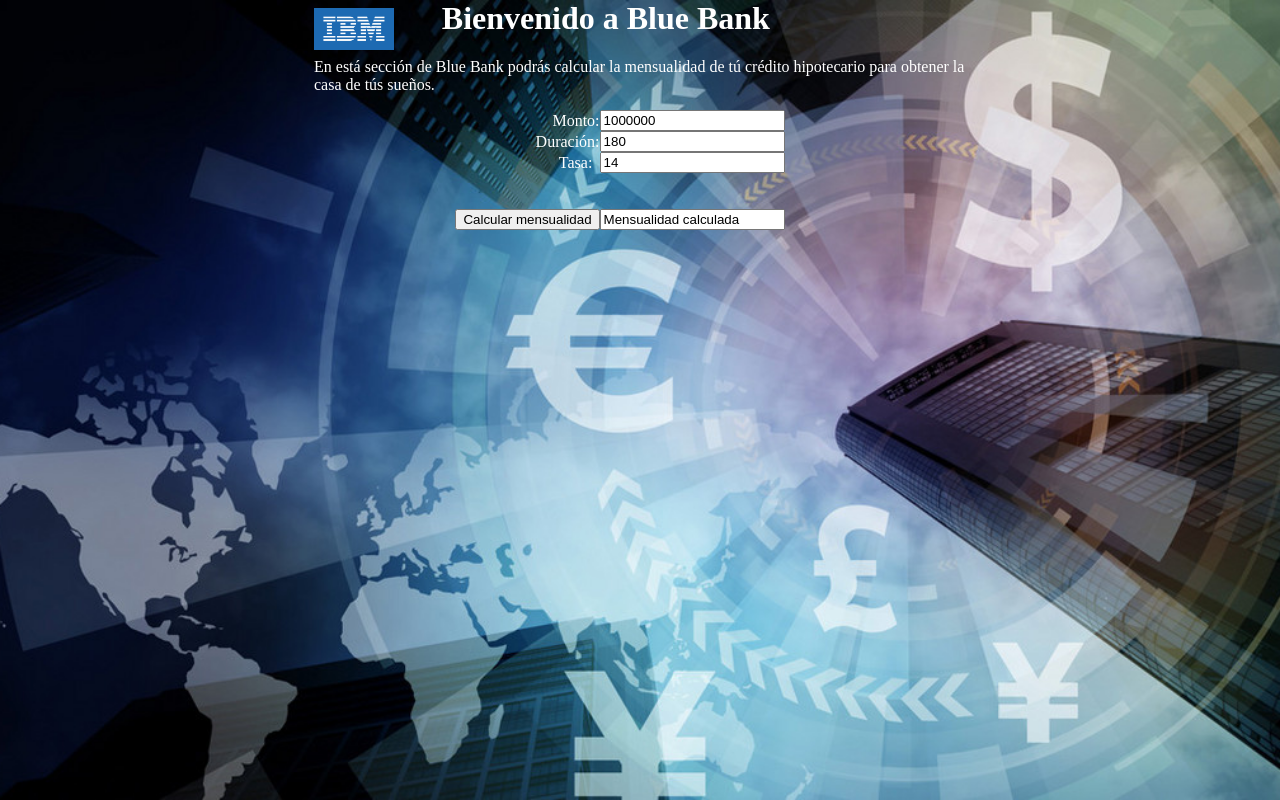
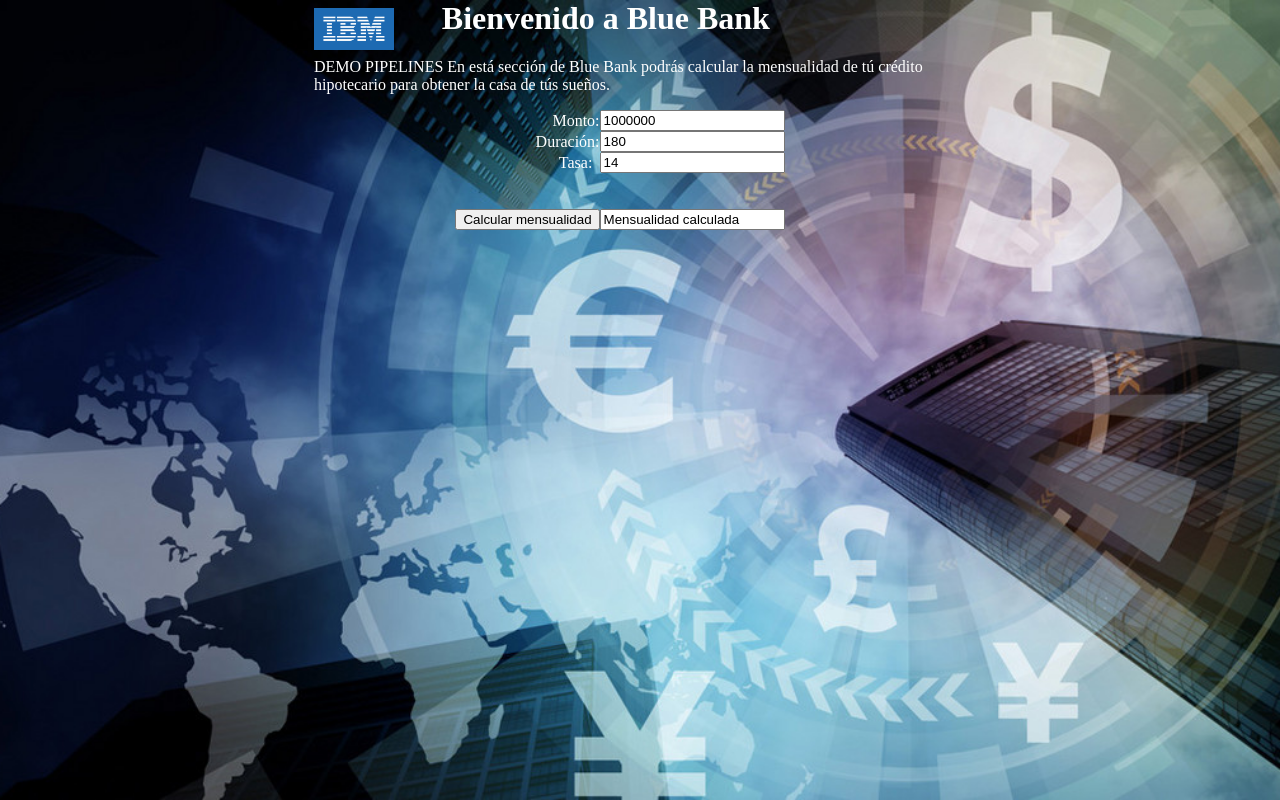
Before and after one commit to wolfmanx23/cliente-api-kube, a website: page public/index.html in a window 1280 px wide. Drawn offline with Linux system fonts and the light colour scheme.

Commit message:
demo pipelines

```diff
--- a/public/index.html
+++ b/public/index.html
@@ -52,7 +52,7 @@
             </tr>
             <tr>
               <td colspan="2" width="312">
-                <p><font color="white">En est&aacute; secci&oacute;n de Blue Bank podr&aacute;s
+                <p><font color="white">DEMO PIPELINES En est&aacute; secci&oacute;n de Blue Bank podr&aacute;s
                     calcular la mensualidad de t&uacute; cr&eacute;dito hipotecario para
                     obtener la casa de t&uacute;s sue&ntilde;os.</font>
 				</p>
```
